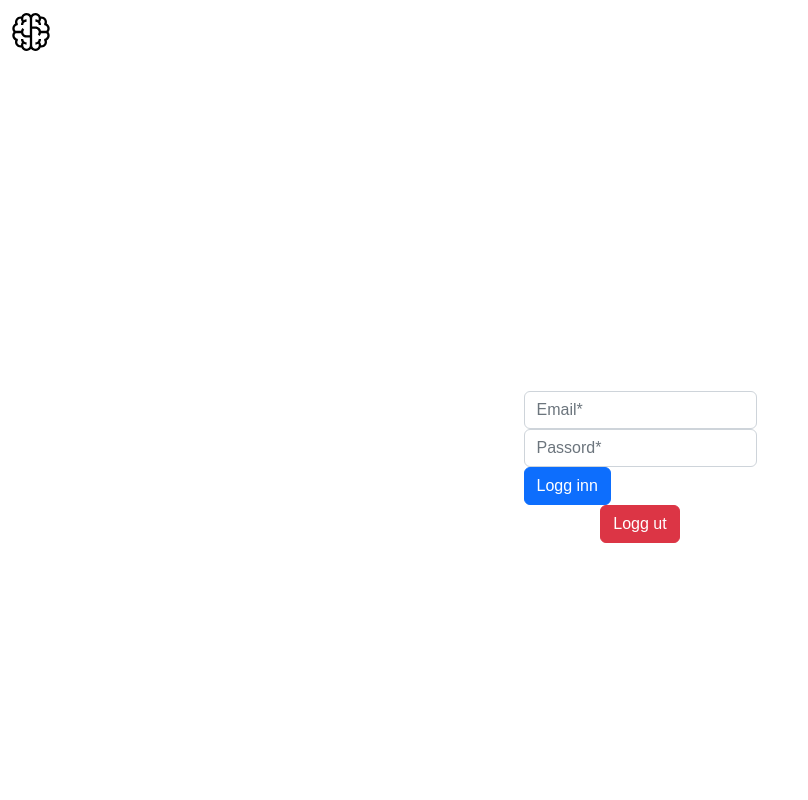
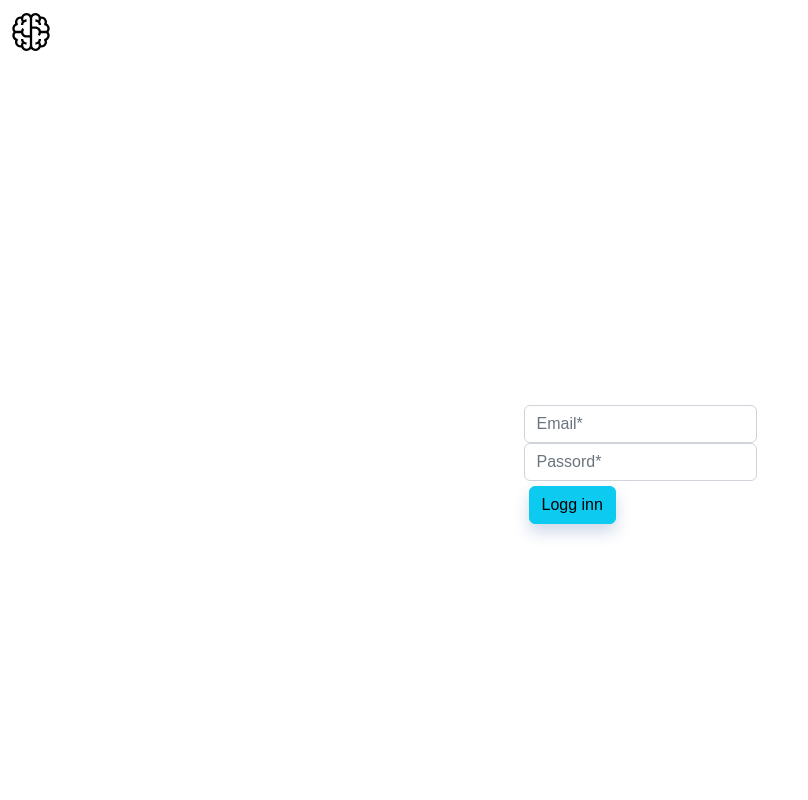
Before and after one commit to fielcool/app2000-gruppe13, a React (Create React App) app in the folder client/: page /LoginUser in a window 1280 px wide. Shown: the top 800 px of the page, without its empty margins (0-808 px from the left). Built offline with nearby package versions, Linux system fonts and the light colour scheme.

Commit message:
modified:   client/src/Header.js modified:   client/src/LoggedInUser.js 	modified:   client/src/LoginUser.js

```diff
--- a/client/src/Header.js
+++ b/client/src/Header.js
@@ -1,5 +1,5 @@
 import React from 'react';
-import { Link } from 'react-router-dom';
+import { Link, useNavigate } from 'react-router-dom'; // Import useNavigate hook
 import { Button } from 'react-bootstrap';
 import { useAuth } from './context/AuthContext'; // Import the useAuth hook
 import brainImage from './images/logo.svg'; // Import the image
@@ -7,6 +7,13 @@ import 'bootstrap/dist/css/bootstrap.min.css';
 
 const Header = () => {
   const { authToken, logout } = useAuth(); // Destructure authToken and logout from the useAuth hook
+  const navigate = useNavigate(); // Initialize the useNavigate hook
+
+  // Function to handle user logout and navigate to the home page
+  const handleLogout = () => {
+    logout();
+    navigate('/');
+  };
 
   return (
     <nav className="navbar navbar-expand-lg">
@@ -15,7 +22,7 @@ const Header = () => {
           <img src={brainImage} alt="Logo" className="navbar-brand" style={{ maxHeight: '50px', marginRight: '25%' }} />
         </Link>
         {authToken && ( // Render the logout button only if authToken is truthy (i.e., user is logged in)
-          <Button variant="danger" onClick={logout}>
+          <Button variant="danger" onClick={handleLogout}> {/* Use handleLogout instead of logout */}
             Logg ut
           </Button>
         )}
--- a/client/src/LoggedInUser.js
+++ b/client/src/LoggedInUser.js
@@ -5,8 +5,7 @@ import { useNavigate } from 'react-router-dom';
 import { useAuth } from "./context/AuthContext";
 import UpdateUserInfoForm from "./UpdateUserInfoForm";
 import PersonalityTestIdForm from "./PersonalityTestIdForm";
-import Header from './Header';
-import Footer from './Footer';
+
 
 const LoggedInUser = () => {
   const navigate = useNavigate();
--- a/client/src/LoginUser.js
+++ b/client/src/LoginUser.js
@@ -104,14 +104,11 @@ function LoginForm() {
               />
             ))}
           </Form.Group>
-          <Button type="submit" variant="primary">
+          <Button type="submit" variant="primary" className="btn btn-info btn-md fp-button shadow-custom"  >
             Logg inn
           </Button>
         </Form>
       )}
-      <Button variant="danger" onClick={handleLogout}>
-        Logg ut
-      </Button>
     </div>
     <Footer />
     </>
```
